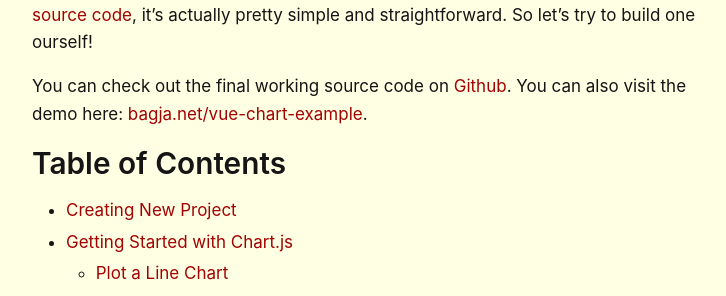
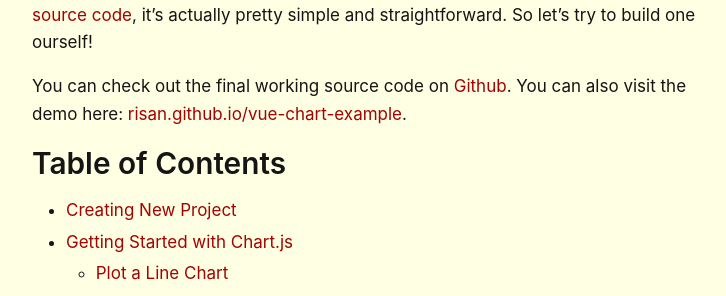
Before and after one commit to risan/bagja.net, a Jekyll site: the page built from _blog/vue-chart-component-with-chartjs.md, in a window 1280 px wide and 900 px high, scrolled down 311 px. Shown: the part 156-452 px from the top of the window, without its empty margins (275-1001 px from the left). Built offline with Jekyll 4.4.1, drawn with Linux system fonts in a browser that asks for light colours; some of the changed text lies outside the part shown.

Commit message:
Update demo url

```diff
--- a/_blog/vue-chart-component-with-chartjs.md
+++ b/_blog/vue-chart-component-with-chartjs.md
@@ -13,7 +13,7 @@ Chart.js is an amazing chart library for JavaScript. It's modern and performant;
 
 Last night I did some tinkering to integrate Chart.js within the existing Vue code base. So, how can we do that? If you want, there's actually a wrapper for Chart.js already available for Vue: [vue-chartjs](https://vue-chartjs.org). If you take a look at the `vue-chartjs` [source code](https://github.com/apertureless/vue-chartjs), it's actually pretty simple and straightforward. So let's try to build one ourself!
 
-You can check out the final working source code on [Github](https://github.com/risan/vue-chart-example). You can also visit the demo here: [bagja.net/vue-chart-example](https://bagja.net/vue-chart-example/).
+You can check out the final working source code on [Github](https://github.com/risan/vue-chart-example). You can also visit the demo here: [risan.github.io/vue-chart-example](https://risan.github.io/vue-chart-example/).
 
 ## Table of Contents
 {:.no_toc}
@@ -919,7 +919,7 @@ export default {
 
 ## Closing Thought
 
-There you have it! A reusable chart component for Vue! You can check out the complete source code on [Github](https://github.com/risan/vue-chart-example) and play around with the demo here: [bagja.net/vue-chart-example](https://bagja.net/vue-chart-example).
+There you have it! A reusable chart component for Vue! You can check out the complete source code on [Github](https://github.com/risan/vue-chart-example) and play around with the demo here: [risan.github.io/vue-chart-example](https://risan.github.io/vue-chart-example/).
 
 Note that on our case we only anticipate changes on the `datasets` prop. But of course, you might have a case where the `labels` or even the `options` are possible to change too. In that case, don't forget to watch for changes on those props too. Replace the associated chart's configuration, and call the `update()` method to re-render the chart.
 
```
